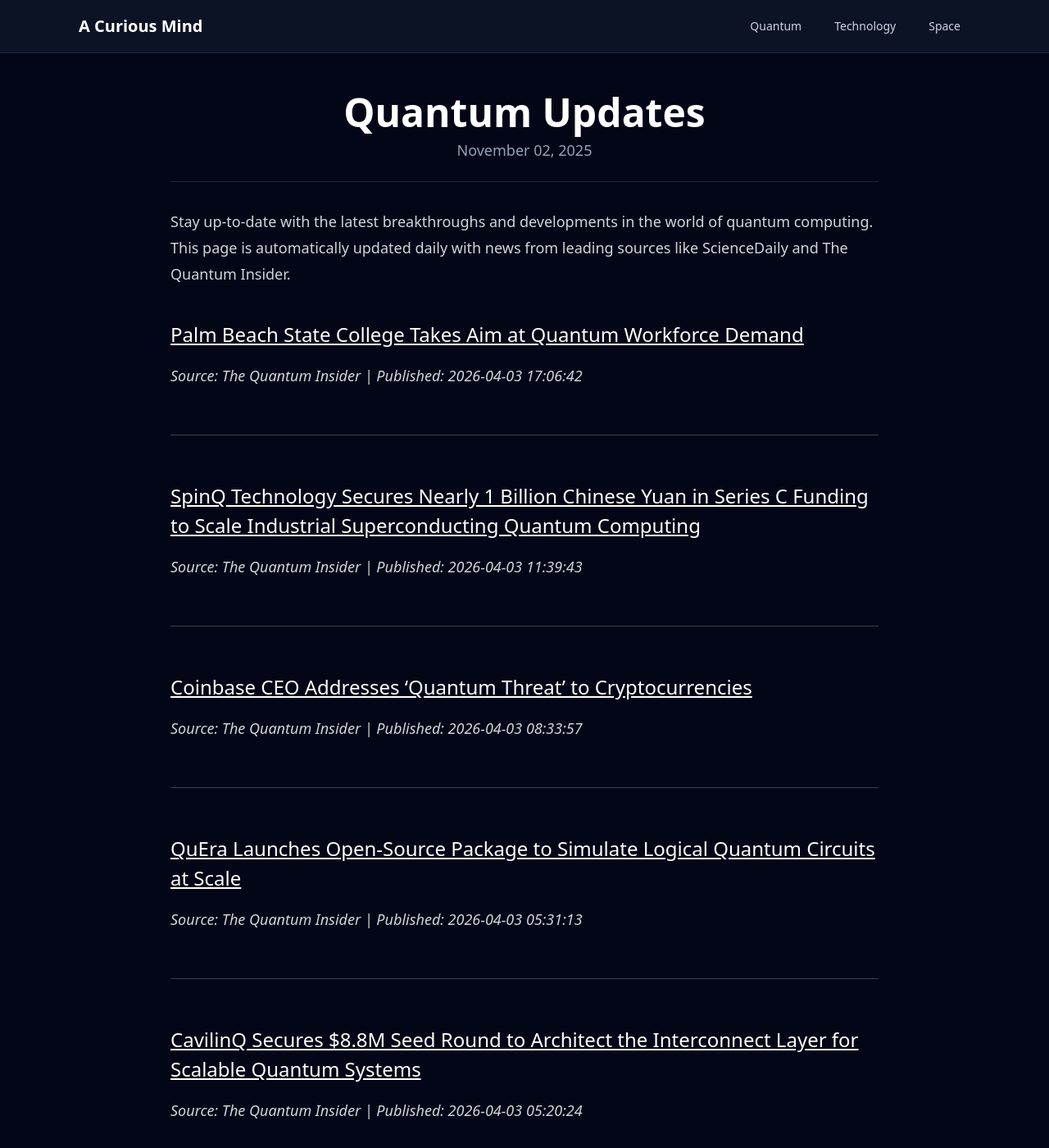
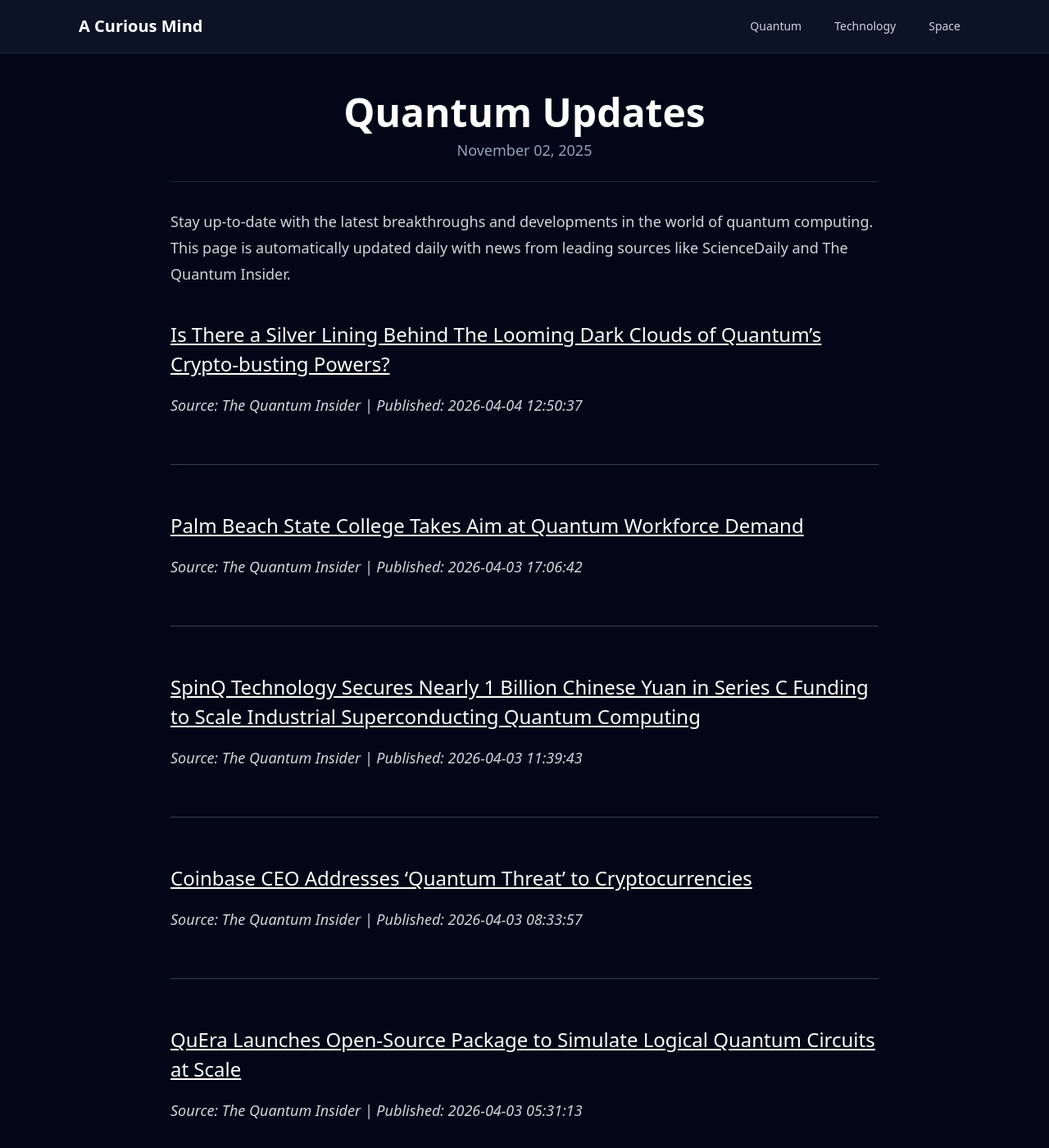
Before and after one commit to onehl7/onehl7.github.io, a Jekyll site: the page built from _posts/2025-11-02-quantum-updates.md, in a window 1280 px wide and 1400 px high. Shown: the whole window at 82% size. Built offline with Jekyll 4.4.1, drawn with Linux system fonts in a browser that asks for light colours; nearby versions of some CDN libraries.

Commit message:
Update quantum news data

```diff
--- a/_data/quantum_news.json
+++ b/_data/quantum_news.json
@@ -1,4 +1,10 @@
 [
+  {
+    "source": "The Quantum Insider",
+    "title": "Is There a Silver Lining Behind The Looming Dark Clouds of Quantum\u2019s Crypto-busting Powers?",
+    "link": "https://thequantuminsider.com/2026/04/04/is-there-a-silver-lining-behind-the-looming-dark-clouds-of-quantums-crypto-busting-powers/",
+    "published": "2026-04-04 12:50:37"
+  },
   {
     "source": "The Quantum Insider",
     "title": "Palm Beach State College Takes Aim at Quantum Workforce Demand",
@@ -22,12 +28,6 @@
     "title": "QuEra Launches Open-Source Package to Simulate Logical Quantum Circuits at Scale",
     "link": "https://thequantuminsider.com/2026/04/03/quera-launches-open-source-package-simulate-logical-quantum-circuits-scale/",
     "published": "2026-04-03 05:31:13"
-  },
-  {
-    "source": "The Quantum Insider",
-    "title": "CavilinQ Secures $8.8M Seed Round to Architect the Interconnect Layer for Scalable Quantum Systems",
-    "link": "https://thequantuminsider.com/2026/04/03/cavilinq-raises-8-8m-quantum-interconnect/",
-    "published": "2026-04-03 05:20:24"
   },
   {
     "source": "ScienceDaily (Quantum Computing)",
```
